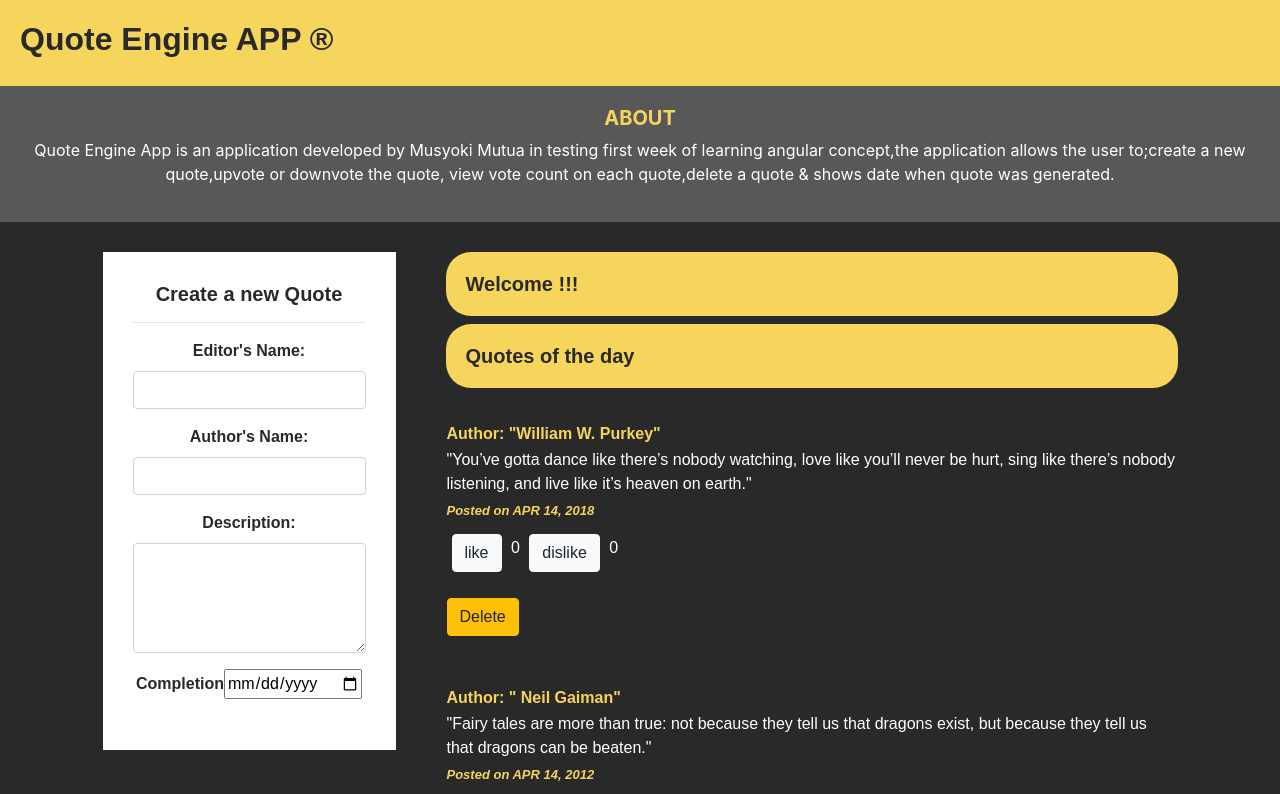
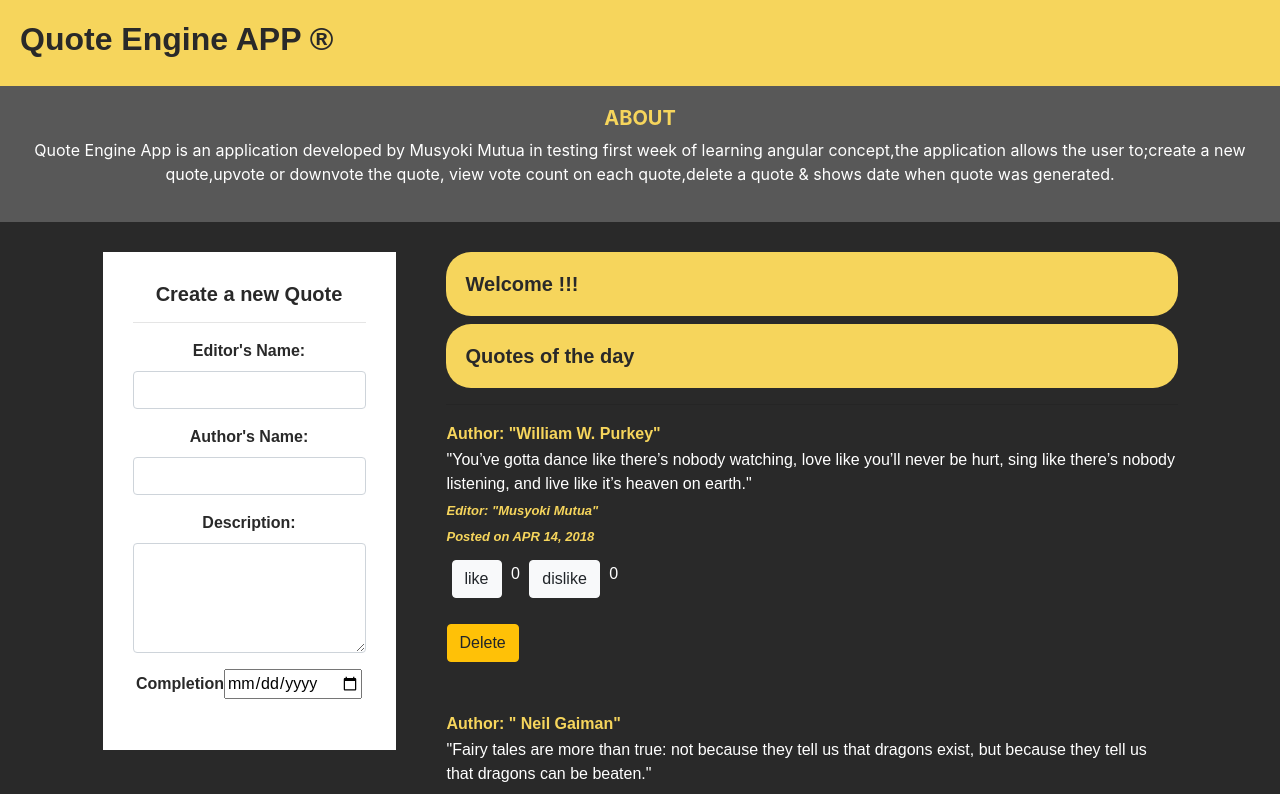
Before and after one commit to msyoki/Angular-week-1-IP, an Angular app: page / in a window 1280 px wide. Shown: the top 794 px of the page. Built offline with nearby package versions, Linux system fonts and the light colour scheme.

Commit message:
restore editor name interpolation to html

```diff
--- a/src/app/quote/quote.component.html
+++ b/src/app/quote/quote.component.html
@@ -25,7 +25,9 @@
                 <tr>
                     <td>"{{quote.description}}"</td>
                 </tr>
-
+                <tr>
+                    <th><i>Editor: "{{quote.editorName}}"</i></th>
+                </tr>
                 <tr>
                     <td><i>Posted on {{quote.postDate|date|uppercase}}</i></td>
                 </tr>
```
